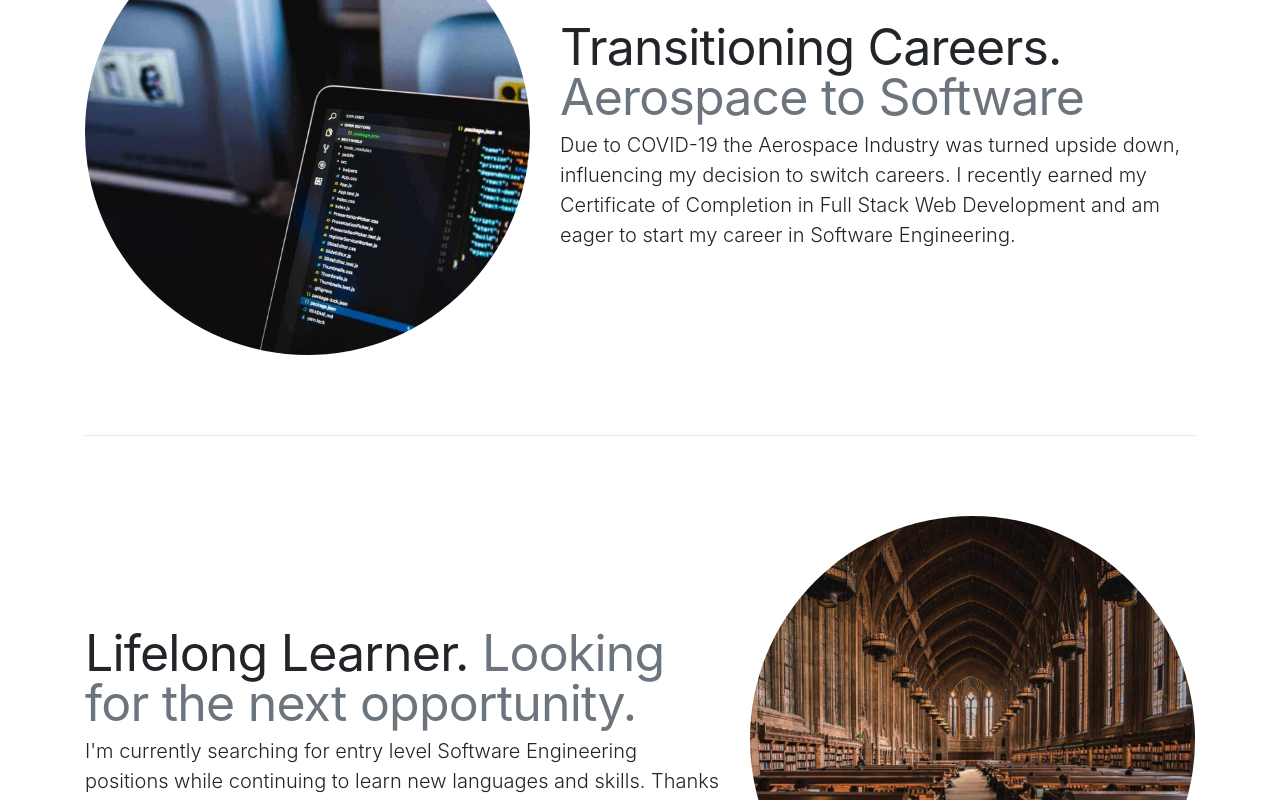
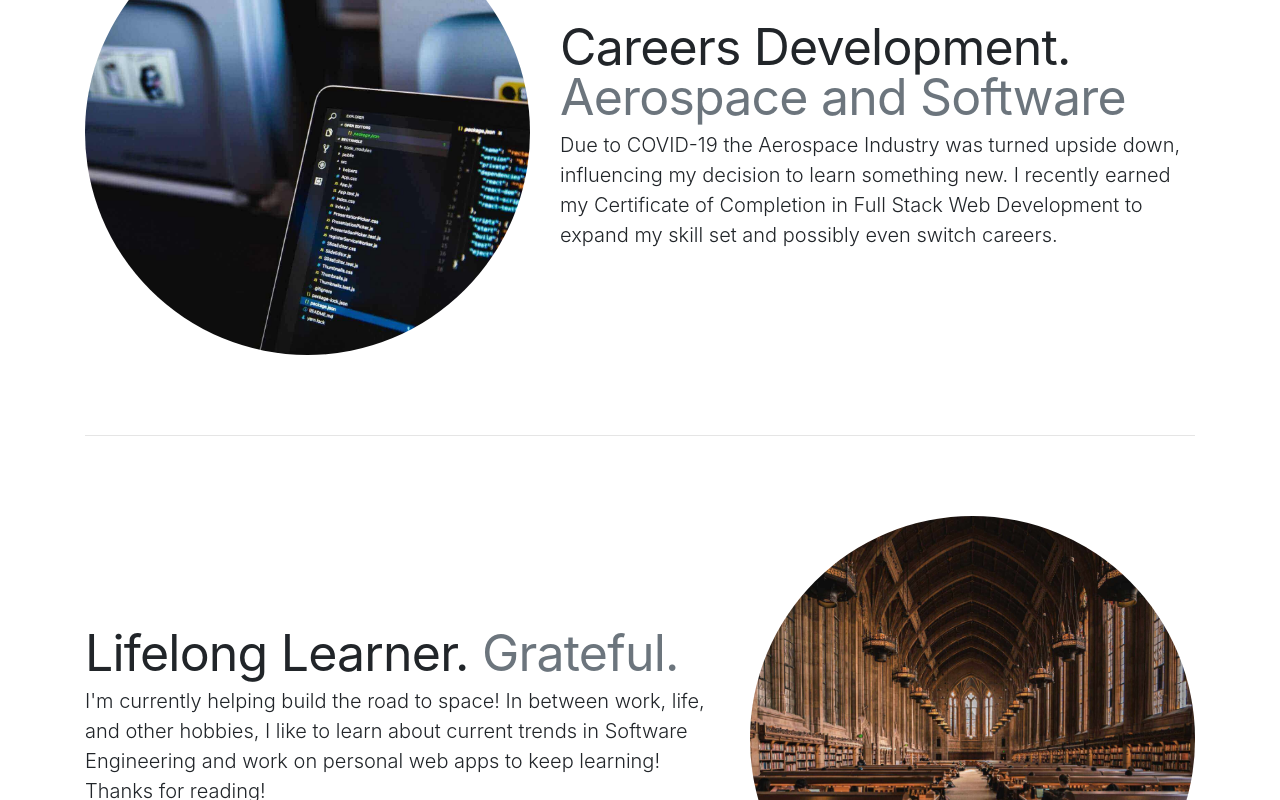
Before and after one commit to jre23/react-portfolio, a React (Create React App) app: page / in a window 1280 px wide. Shown: the part 1680-2480 px from the top of the page. Built offline with nearby package versions, Linux system fonts and the light colour scheme.

Commit message:
updated about page

```diff
--- a/src/components/pages/About/index.jsx
+++ b/src/components/pages/About/index.jsx
@@ -104,14 +104,15 @@ const About = () => {
           <div className="row featurette">
             <div className="col-md-7 order-md-2">
               <h2 className="featurette-heading">
-                Transitioning Careers.
-                <span className="text-muted"> Aerospace to Software</span>
+                Careers Development.
+                <span className="text-muted"> Aerospace and Software</span>
               </h2>
               <p className="lead">
                 Due to COVID-19 the Aerospace Industry was turned upside down,
-                influencing my decision to switch careers. I recently earned my
-                Certificate of Completion in Full Stack Web Development and am
-                eager to start my career in Software Engineering.
+                influencing my decision to learn something new. I recently
+                earned my Certificate of Completion in Full Stack Web
+                Development to expand my skill set and possibly even switch
+                careers.
               </p>
             </div>
             <div className="col-md-5 order-md-1">
@@ -129,15 +130,13 @@ const About = () => {
             <div className="col-md-7">
               <h2 className="featurette-heading">
                 Lifelong Learner.
-                <span className="text-muted">
-                  {" "}
-                  Looking for the next opportunity.
-                </span>
+                <span className="text-muted"> Grateful.</span>
               </h2>
               <p className="lead">
-                I'm currently searching for entry level Software Engineering
-                positions while continuing to learn new languages and skills.
-                Thanks for reading!
+                I'm currently helping build the road to space! In between work,
+                life, and other hobbies, I like to learn about current trends in
+                Software Engineering and work on personal web apps to keep
+                learning! Thanks for reading!
               </p>
             </div>
             <div className="col-md-5">
```
